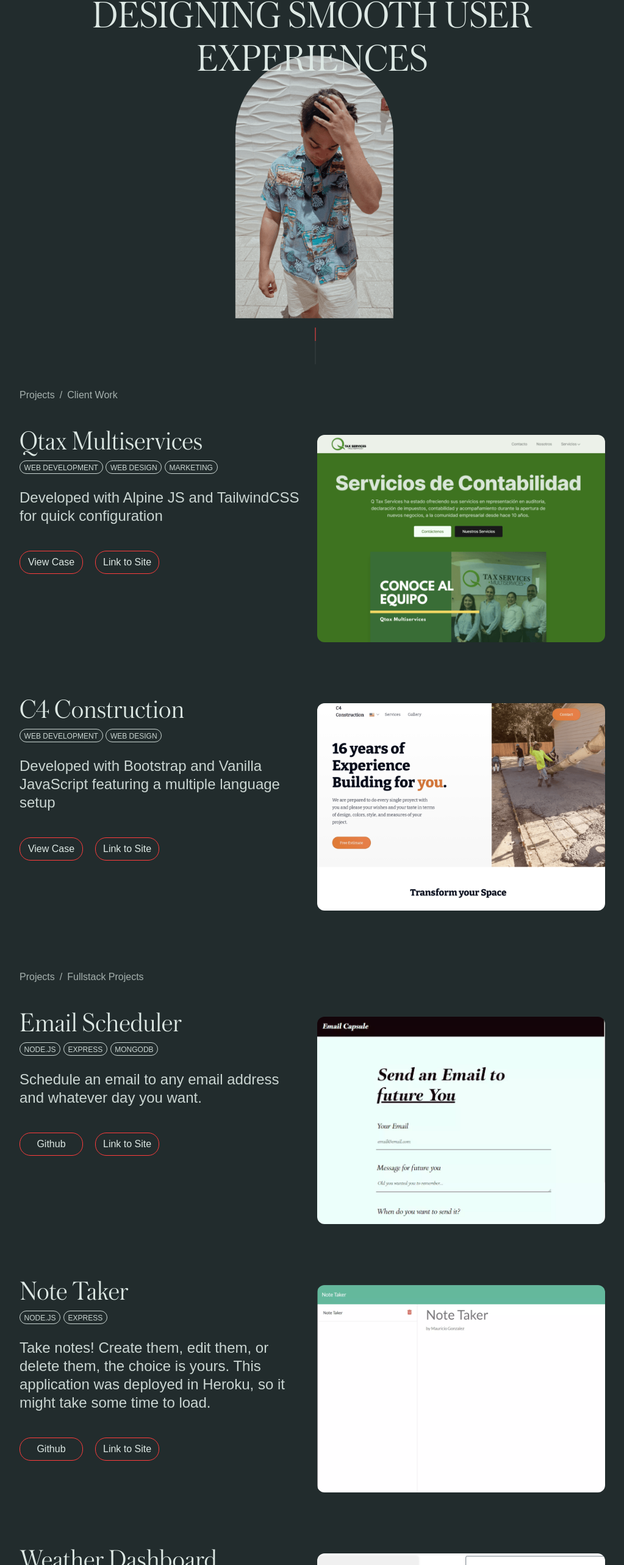
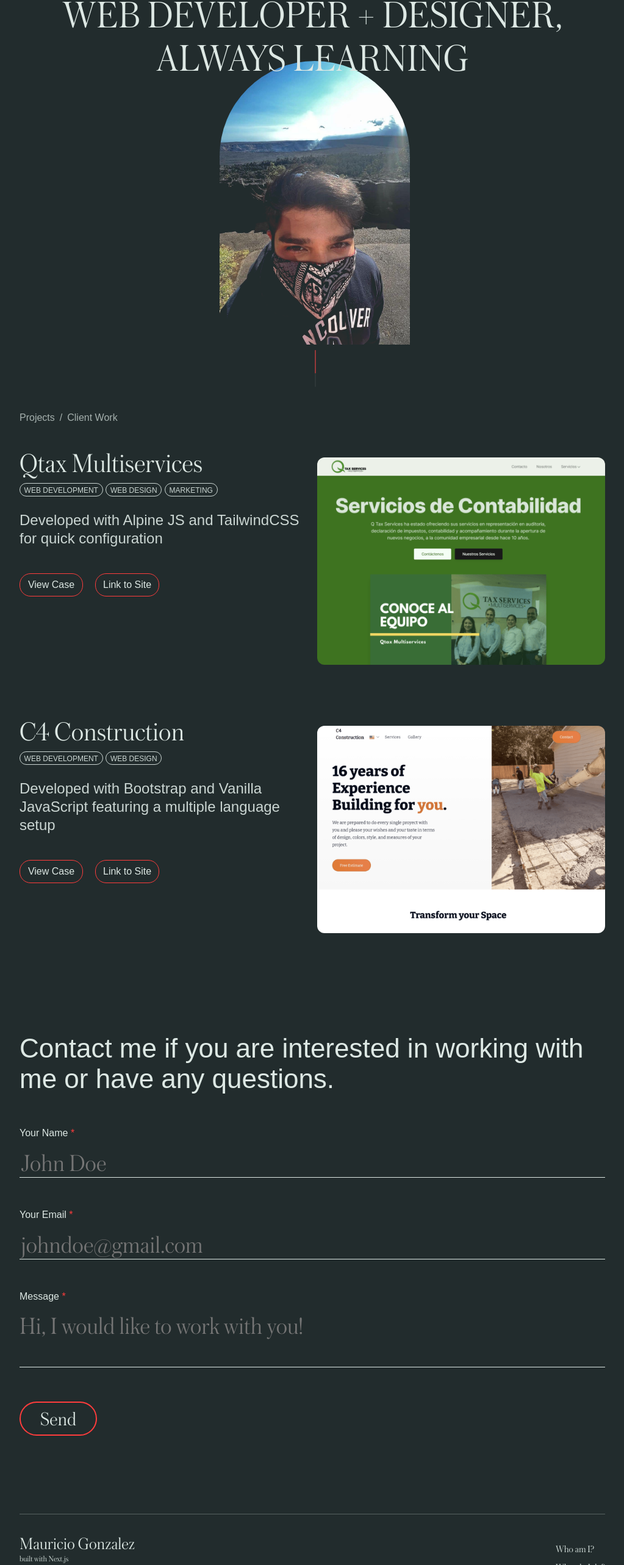
Before and after one commit to mgonza63/portfolio-website, a Next.js app: page / in a window 1280 px wide. Shown: the part 210-2776 px from the top of the page at 61% size, without its empty margins (128-1151 px from the left). Built offline with nearby package versions, Linux system fonts and the light colour scheme; a web font is replaced by a local one.

Commit message:
changed main img and projects

```diff
--- a/components/Hero/Hero.js
+++ b/components/Hero/Hero.js
@@ -14,8 +14,11 @@ export default function Hero() {
         whileInView={{ opacity: 1 }}
         transition={{ ease: "circOut", duration: 0.5, delay: 0.4 }}
       >
-        DESIGNING SMOOTH USER EXPERIENCES
+        WEB DEVELOPER + DESIGNER, ALWAYS LEARNING
       </motion.span>
+
+      {/* DESIGNING SMOOTH USER EXPERIENCES */}
+
       {/* WEB DEVELOPER AND DESIGNER  */}
       <motion.div
         className={styles.mainImgContainer}
@@ -28,9 +31,9 @@ export default function Hero() {
           <a>
             <picture>
               {/* <source type="image/webp" srcSet="/images/mainImg.webp" /> */}
-              <source type="image/png" srcSet="/images/mainImg.png" />
+              <source type="image/png" srcSet="/images/pfp.jpg" />
               <img
-                src="/images/mainImg.png"
+                src="/images/pfp.jpg"
                 alt="me standing with my hand running through my hair"
                 className={styles.mainImg}
               />
--- a/components/Hero/Hero.module.css
+++ b/components/Hero/Hero.module.css
@@ -1,6 +1,8 @@
 .mainImgContainer {
   display: flex;
   justify-content: center;
+  max-width: 400px;
+  margin-inline: auto;
   transform: translateY(-3em);
 }
 .mainImgContainer {
@@ -10,7 +12,7 @@
   position: relative;
   display: flex;
   color: var(--primary-color);
-  font-size: clamp(1.75em, 12vw, 3em);
+  font-size: clamp(1.75em, 10vw, 3em);
   text-align: center;
   font-family: "Austin";
   z-index: 100;
@@ -19,13 +21,17 @@
 .mainImg {
   width: 100%;
   height: auto;
-  transform: translateY(-3em);
+  transform: translateY(-2em);
 
   clip-path: inset(2% 10% 5% 12% round 35vw 35vw 0vw 0vw);
   transition-delay: 1s;
   transition: all 450ms cubic-bezier(0.8, 0.26, 0.03, 1);
+  mix-blend-mode: lighten;
 }
+.mainImg:hover {
+  mix-blend-mode: initial;
 
+}
 
 .dividerContainer {
   width: 50px;
@@ -88,5 +94,7 @@
     font-size: 4em;
     margin-top: 1em;
   }
-
+  .mainImg {
+    transform: translateY(-2.5em);
+  }
 }
--- a/components/Projects/ProjectData.js
+++ b/components/Projects/ProjectData.js
@@ -22,44 +22,44 @@ export const ProjectData = [
     type: "Client Work",
     learn: "/projects/c4construction",
     site: "https://www.c4-construction.com/"
-  },
-  {
-    id: "email-scheduler",
-    title: "Email Scheduler",
-    pills: ["NODE.JS", "EXPRESS", "MONGODB"],
-    thumbnail: "/images/email-scheduler/email1.png",
-    webp:"/images/email-scheduler/email1.webp",
+  }
+  // {
+  //   id: "email-scheduler",
+  //   title: "Email Scheduler",
+  //   pills: ["NODE.JS", "EXPRESS", "MONGODB"],
+  //   thumbnail: "/images/email-scheduler/email1.png",
+  //   webp:"/images/email-scheduler/email1.webp",
 
-    shortCopy:
-      "Schedule an email to any email address and whatever day you want.",
-    type: "Fullstack Projects",
-    learn: "https://github.com/mgonza63/node-email",
-    site: "https://emailcapsule.herokuapp.com/"
-  },
-  {
-    id: "note-taker",
-    title: "Note Taker",
-    pills: ["NODE.JS", "EXPRESS"],
-    thumbnail: "/images/notetaker/notetaker1.png",
-    webp:"/images/notetaker/notetaker1.webp",
+  //   shortCopy:
+  //     "Schedule an email to any email address and whatever day you want.",
+  //   type: "Fullstack Projects",
+  //   learn: "https://github.com/mgonza63/node-email",
+  //   site: "https://emailcapsule.herokuapp.com/"
+  // },
+  // {
+  //   id: "note-taker",
+  //   title: "Note Taker",
+  //   pills: ["NODE.JS", "EXPRESS"],
+  //   thumbnail: "/images/notetaker/notetaker1.png",
+  //   webp:"/images/notetaker/notetaker1.webp",
 
-    shortCopy:
-      "Take notes! Create them, edit them, or delete them, the choice is yours. This application was deployed in Heroku, so it might take some time to load.",
-    type: "Fullstack Projects",
-    learn: "https://github.com/mgonza63/noteTaker",
-    site: "https://note-tkr.herokuapp.com/notes"
-  },
-  {
-    id: "weather",
-    title: "Weather Dashboard",
-    pills: ["JAVASCRIPT", "API"],
-    thumbnail: "/images/weather/weather1.png",
-    webp:"/images/weather/weather1.webp",
+  //   shortCopy:
+  //     "Take notes! Create them, edit them, or delete them, the choice is yours. This application was deployed in Heroku, so it might take some time to load.",
+  //   type: "Fullstack Projects",
+  //   learn: "https://github.com/mgonza63/noteTaker",
+  //   site: "https://note-tkr.herokuapp.com/notes"
+  // },
+  // {
+  //   id: "weather",
+  //   title: "Weather Dashboard",
+  //   pills: ["JAVASCRIPT", "API"],
+  //   thumbnail: "/images/weather/weather1.png",
+  //   webp:"/images/weather/weather1.webp",
 
-    shortCopy:
-      "Simple Frontend project that allows you to check the current weather and a 5-day forecast of any city you want",
-    type: "Fullstack Projects",
-    learn: "https://github.com/mgonza63/weatherDashboard",
-    site: "https://mgonza63.github.io/weatherDashboard/"
-  },
+  //   shortCopy:
+  //     "Simple Frontend project that allows you to check the current weather and a 5-day forecast of any city you want",
+  //   type: "Fullstack Projects",
+  //   learn: "https://github.com/mgonza63/weatherDashboard",
+  //   site: "https://mgonza63.github.io/weatherDashboard/"
+  // },
 ];
--- a/components/Projects/Projects.js
+++ b/components/Projects/Projects.js
@@ -46,14 +46,14 @@ export default function Projects() {
           site={project.site}
         />
       ))}
-      <div className={utilStyles.mbSm}></div>
+      {/* <div className={utilStyles.mbSm}></div>
       <div className={styles.breadcrumb}>
         <p>Projects</p>
         <div className={styles.breadcrumbSeparator}>
           <p>/</p>
         </div>
         <p>Fullstack Projects</p>
-      </div>
+      </div> */}
       {fullstack.map((project) => (
         <ProjectCard
           key={project.id}
--- a/pages/index.js
+++ b/pages/index.js
@@ -7,8 +7,8 @@ import Projects from "../components/Projects/Projects";
 import Contact from "../components/Contact/Contact";
 import Footer from "../components/Footer/Footer";
 
+export default function Home() {
 
-export default function Home() {
 
   return (
     <div className={utilStyles.containerLg} lang="en">
@@ -16,13 +16,15 @@ export default function Home() {
         <title>Mauricio Gonzalez | Home</title>
         <meta
           name="description"
-          content="Mauricio Gonzalez' Portfolio Website! Get to know about me and my projects,"
+          content="Mauricio Gonzalez' Portfolio Website! Get to know about me and my projects"
         />
+        <meta property="og:image" content="/images/site-img.jpg" />
+
         <link rel="stylesheet" href="https://use.typekit.net/qzg3egg.css" />
       </Head>
       <Navbar />
       <Hero />
-      <Projects/>
+      <Projects />
       <Contact />
       <Footer />
     </div>
```
Also changed, not shown: public/images/pfp.jpg (added), public/images/site-img.jpg (added).
